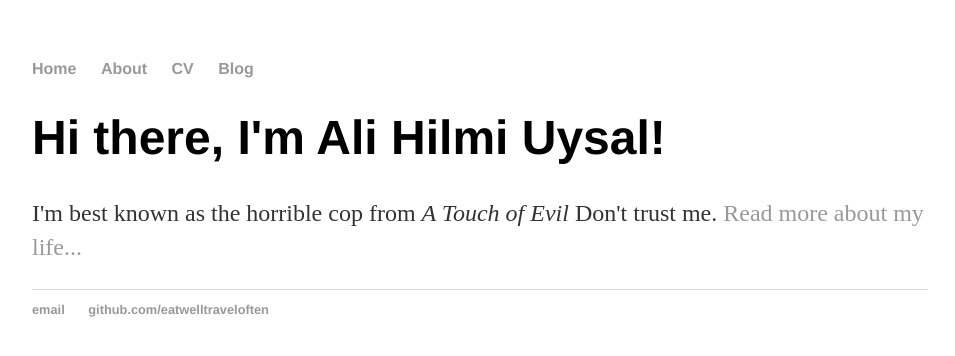
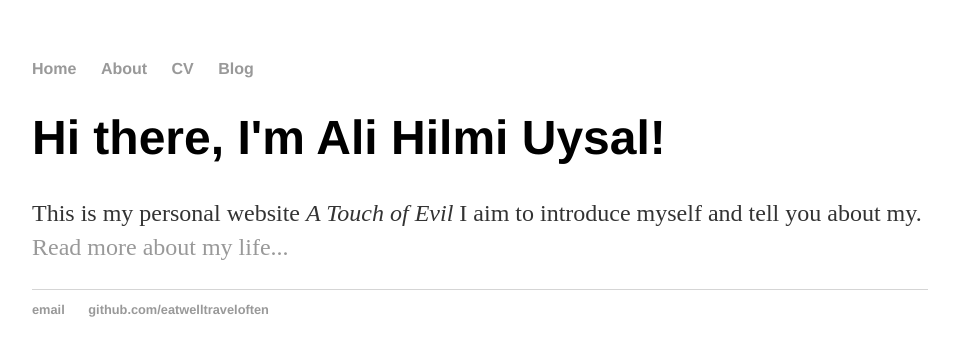
Before and after one commit to ahuysal/eatwelltraveloften.github.io, a Jekyll site: the page built from index.html, in a window 1280 px wide. Shown: the top 356 px of the page, without its empty margins (160-1115 px from the left). Built offline with Jekyll 4.4.1, drawn with Linux system fonts in a browser that asks for light colours.

Commit message:
Update index.html

```diff
--- a/index.html
+++ b/index.html
@@ -4,5 +4,5 @@ title: Ali Hilmi Uysal, Data Science Enthusiast
 ---
 <div class="blurb">
 	<h1>Hi there, I'm Ali Hilmi Uysal!</h1>
-	<p>I'm best known as the horrible cop from <em>A Touch of Evil</em> Don't trust me. <a href="/about">Read more about my life...</a></p>
+	<p>This is my personal website <em>A Touch of Evil</em> I aim to introduce myself and tell you about my. <a href="/about">Read more about my life...</a></p>
 </div><!-- /.blurb -->
```
